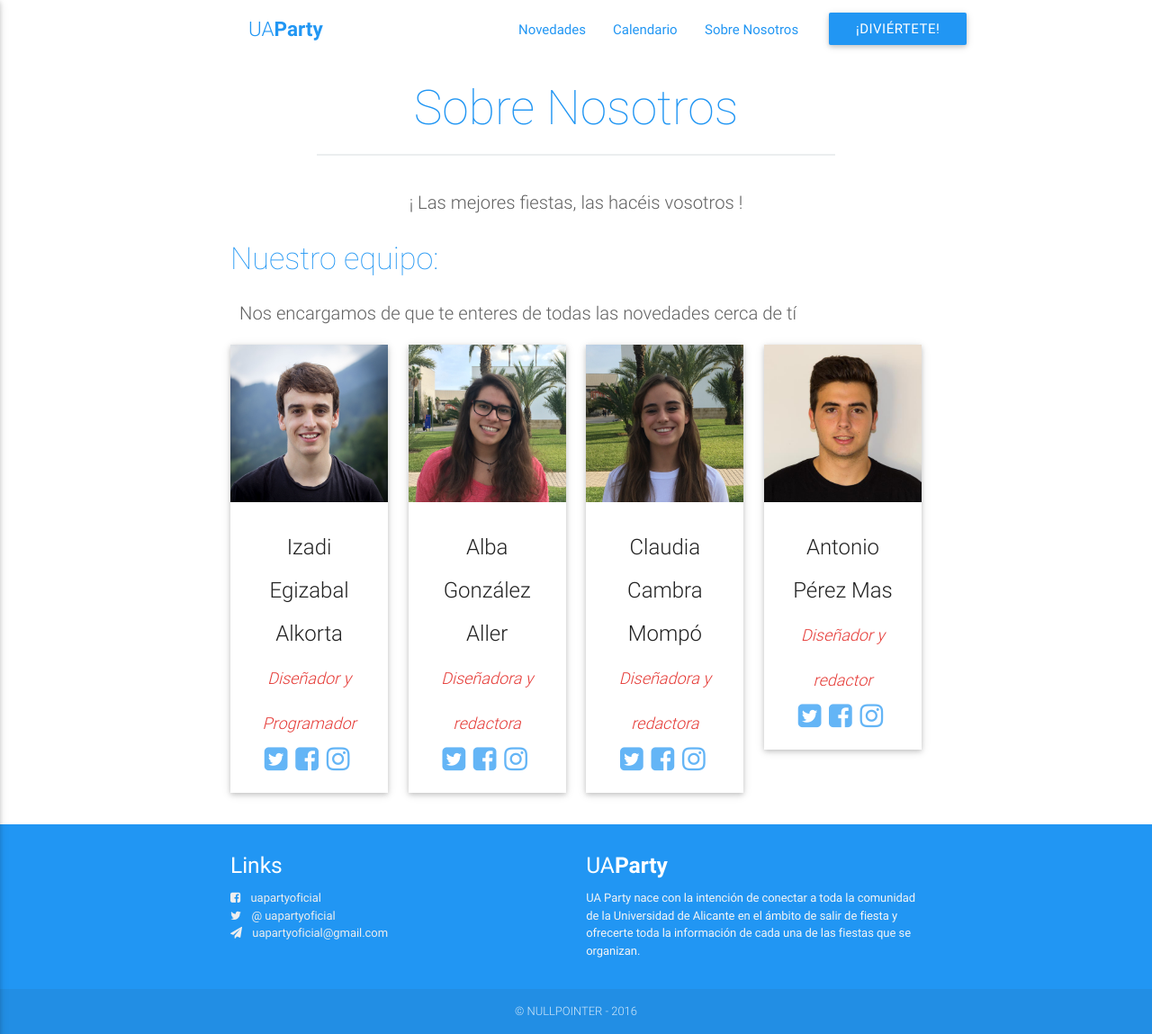
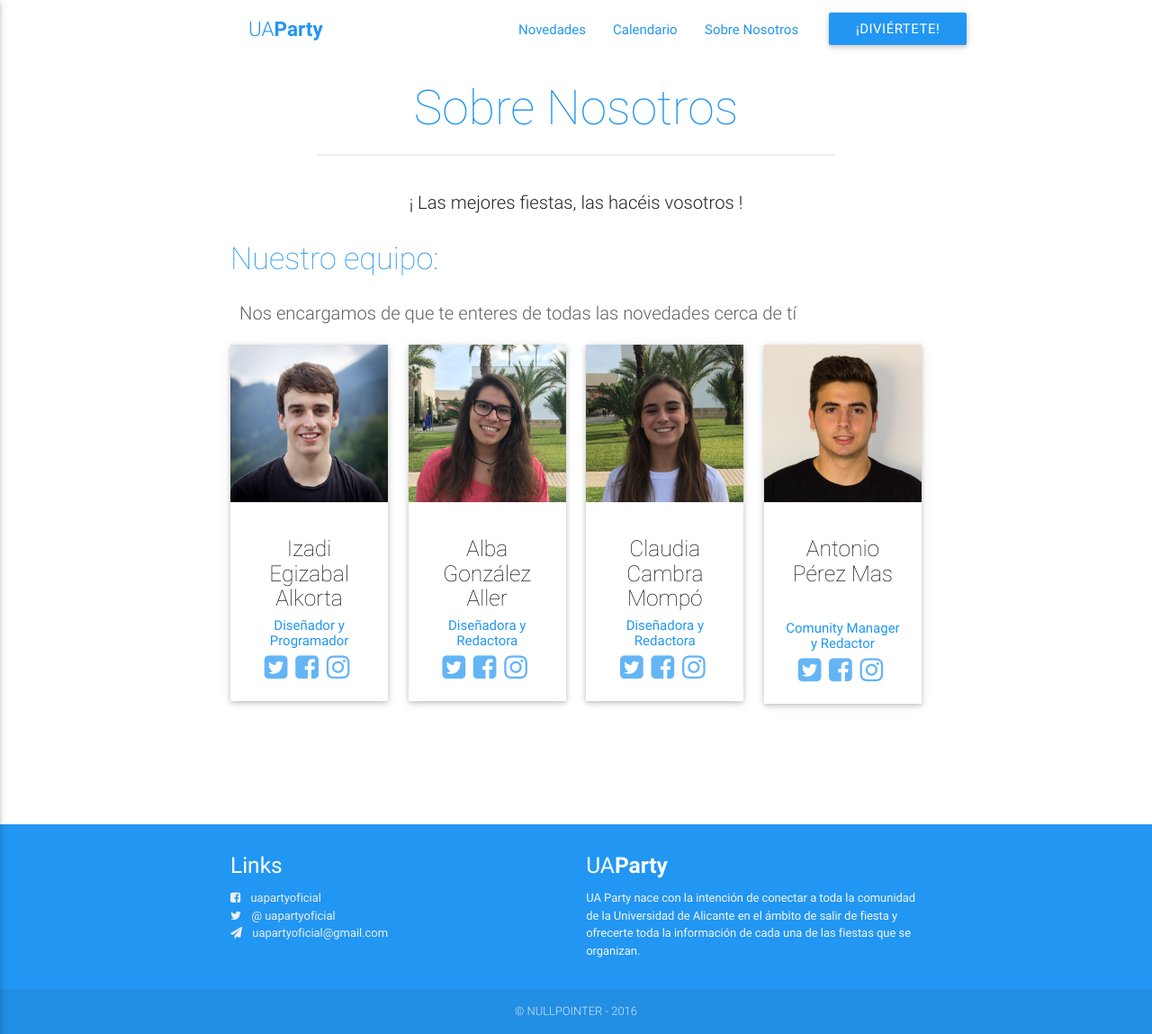
Before and after one commit to izadiegizabal/uaparty, a Jekyll site: the page built from sobre_nosotros.html, in a window 1280 px wide and 1149 px high. Shown: the whole window at 90% size. Built offline with Jekyll 4.4.1, drawn with Linux system fonts in a browser that asks for light colours; nearby versions of some CDN libraries; library files that are not in the unit come from our copies; Markdown is read by kramdown in place of the engine named in the settings.

Commit message:
page sobre nosotros finished

```diff
--- a/sobre_nosotros.html
+++ b/sobre_nosotros.html
@@ -10,7 +10,7 @@ layout: default
             </div>
         </div>
 
-        <article class="grey-text text-darken-2 post-content center"> ¡ Las mejores fiestas, las hacéis vosotros !</article>
+        <article class="text text-darken-2 post-content center"> ¡ Las mejores fiestas, las hacéis vosotros !</article>
 
 
         <h4 class="blue-text thin">Nuestro equipo:</h4>
@@ -26,9 +26,11 @@ layout: default
                         <a href="https://twitter.com/izadiegizabal"><img class="responsive-img activator" src="../assets/img/izadi.jpg"></a>
                     </div>
                     <div class="card-content center">
-                        <span class="card-title activator grey-text text-darken-4 ">Izadi Egizabal Alkorta<br/>
-                            <small><em><a class="red-text text-darken-1" href="https://twitter.com/izadiegizabal"> Diseñador y Programador</a></em></small></span>
-                        <p>
+
+                             <h5 class="black-text thin">Izadi Egizabal Alkorta</h5>
+
+                             <h6 class="blue-text">Diseñador y Programador</h6>
+
                             <a class="blue-text text-lighten-2" href="https://twitter.com/izadiegizabal">
                              <i class="fa fa-twitter-square fa-2x"></i>
                             </a>
@@ -49,10 +51,10 @@ layout: default
                         <a href="https://twitter.com/sale_elalba"><img class="responsive-img activator" src="../assets/img/alba.jpg"></a>
                     </div>
                     <div class="card-content center">
-                        <span class="card-title activator grey-text text-darken-4">Alba González Aller<br/>
-                            <small><em><a class="red-text text-darken-1" href="https://twitter.com/sale_elalba">Diseñadora y redactora</a></em></small>
-                        </span>
-                        <p>
+                        <h5 class="black-text thin">Alba González Aller</h5>
+
+                             <h6 class="blue-text">Diseñadora y Redactora</h6>
+
                             <a class="blue-text text-lighten-2" href="https://twitter.com/sale_elalba">
                                 <i class="fa fa-twitter-square fa-2x"></i>
                             </a>
@@ -73,9 +75,10 @@ layout: default
                         <a href="https://www.instagram.com/claudiacambra/"><img class="responsive-img activator" src="../assets/img/claudia.jpg"></a>
                     </div>
                     <div class="card-content center">
-                        <span class="card-title activator grey-text text-darken-4">Claudia Cambra Mompó<br/>
-                            <small><em><a class="red-text text-darken-1" href="https://www.facebook.com/claudia.cambramompo">Diseñadora y redactora</a></em></small></span>
-                        <p>
+                             <h5 class="black-text thin">Claudia Cambra Mompó</h5>
+
+                             <h6 class="blue-text">Diseñadora y Redactora</h6>
+
                             <a class="blue-text text-lighten-2" href="https://twitter.com/claudiacambra">
                                 <i class="fa fa-twitter-square fa-2x"></i>
                             </a>
@@ -96,9 +99,12 @@ layout: default
                         <a href="https://www.facebook.com/antonio.perezmas.3"><img class="responsive-img activator" src="../assets/img/antonio.jpg"></a>
                     </div>
                     <div class="card-content center">
-                        <span class="card-title activator grey-text text-darken-4">Antonio Pérez      Mas<br/>
-                            <small><em><a class="red-text text-darken-1" href="#">Diseñador y redactor</a></em></small></span>
-                        <p>
+
+                             <h5 class="black-text thin"> Antonio Pérez Mas </h5>
+                             <br>
+
+                             <h6 class="blue-text">Comunity Manager y Redactor</h6>
+
                             <a class="blue-text text-lighten-2" href="https://twitter.com/antonio1elx">
                                 <i class="fa fa-twitter-square fa-2x"></i>
                             </a>
```
Also changed, not shown: 2 other files.
